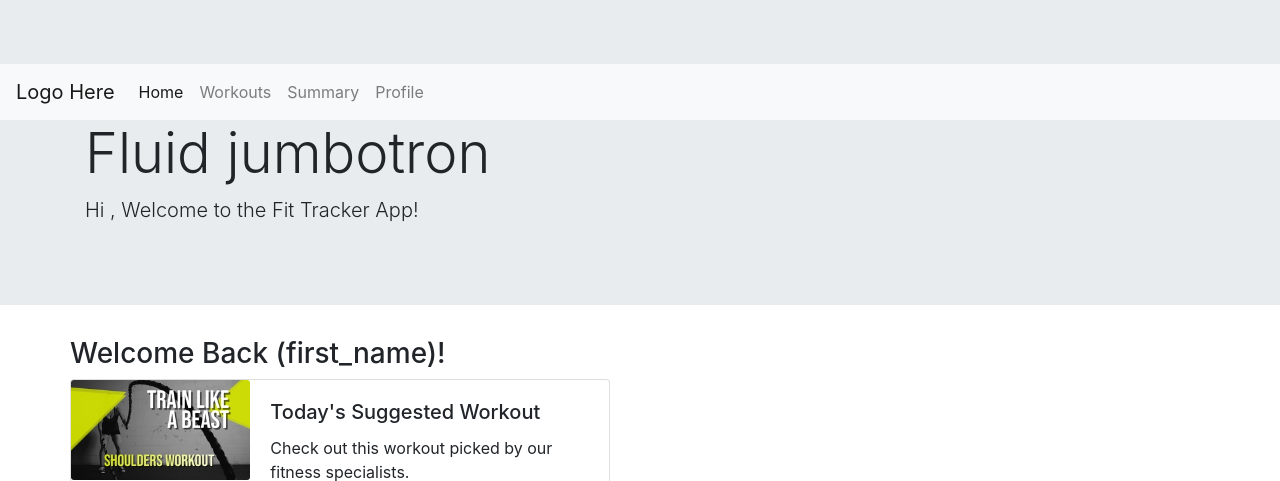
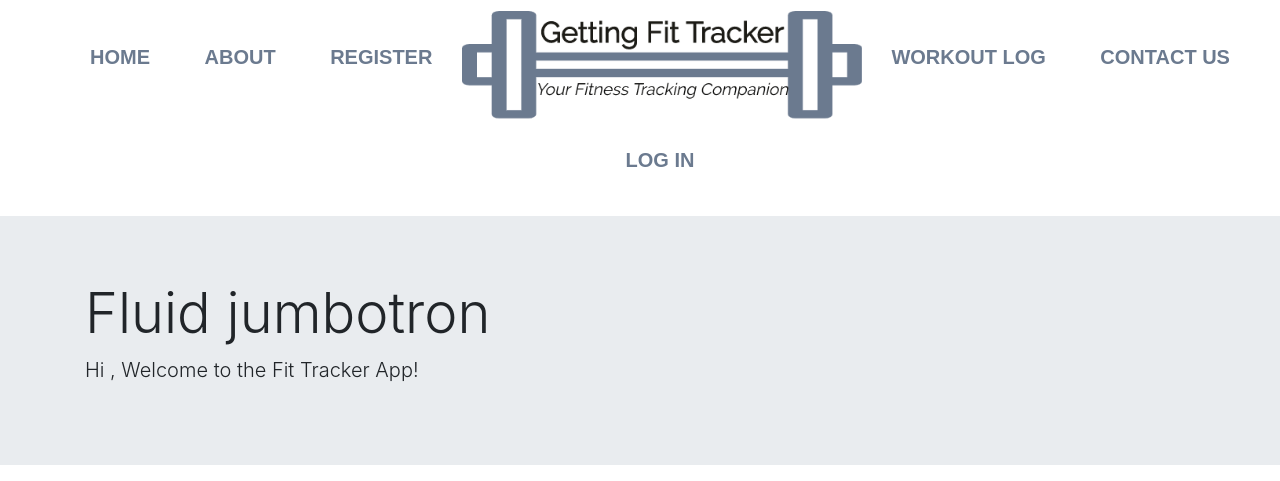
Before and after one commit to Lee-ArnoldIII/getting_fit_tracker, a Flask app: page /dashboard in a window 1280 px wide. Shown: the top 481 px of the page. Run offline with Flask 2, Linux system fonts and the light colour scheme; the visitor is signed in with stand-in values (Sample User, id 1); some libraries are stand-ins or nearby versions.

Commit message:
added logo, updated nav for all pages, changed styling for main page.

```diff
--- a/static/style.css
+++ b/static/style.css
@@ -3,21 +3,55 @@
     width: 150px;
     color: #6b7a8f;
 }
+
+#home {
+    height: 100vh;
+    background-image: url(../static/img/landing_page_1.jpg);
+    background-size: cover;
+    background-attachment: fixed;
+}
+
+.header {
+    width: 100%;
+    background-color: rgb(0,0,0,.0);
+}
+
+.header ul {
+    text-align: center;
+}
+
+.header ul li {
+    list-style: none;
+    display: inline-block;
+}
+
+.header ul li a {
+    display: block;
+    text-decoration: none;
+    text-transform: uppercase;
+    color: #6b7a8f;
+    font-size: 20px;
+    font-family: sans-serif;
+    font-weight: 600;
+    padding: 25px;
+
+}
+
 .box {
     width: 100%;
     height: 600px;
     padding: 40px 60px;
-    color: #dcc7aa;
+    color: white;
     font-family: sans-serif;
     text-align: center;
 }
 
-.section-1 {
+/* .section-1 {
     height: 100vh;
-    background-image: url("../static/img/landing_page_1.jpg");
+    background-image: url('../static/img/landing_page_1.jpg');
     background-attachment: fixed;
     background-size: cover;
-}
+} */
 
 .section-2 {
     background: #6b7a8f;
@@ -25,13 +59,13 @@
 
 
 .section-3 {
-    background-image: url("../static/img/landing_page_2.jpg");
+    background-image: url(../static/img/landing_page_2.jpg);
     background-attachment: fixed;
     background-size: cover;
 }
 
 .section-4 {
-    background: #f7882f;
+    background: #dcc7aa;
 }
 
 .box p {
--- a/templates/dashboard.html
+++ b/templates/dashboard.html
@@ -4,32 +4,22 @@
     <meta charset="UTF-8">
     <meta name="viewport" content="width=device-width, initial-scale=1.0">
     <link rel="stylesheet" href="https://stackpath.bootstrapcdn.com/bootstrap/4.5.0/css/bootstrap.min.css" integrity="sha384-9aIt2nRpC12Uk9gS9baDl411NQApFmC26EwAOH8WgZl5MYYxFfc+NcPb1dKGj7Sk" crossorigin="anonymous">
+    <link rel="stylesheet" href="../static/style.css">
     <title>Dashboard</title>
 </head>
 <body>
+  <div class="header">
+    <ul>
+        <li><a href='/'>Home</a></li>
+        <li><a href='#'>About</a></li>
+        <li><a href='/registration'>Register</a></li>
+        <img src='../static/img/LogoMakr_5BU9Sh.png'>
+        <li><a href='workout_log'>Workout Log</a></li>
+        <li><a href='#'>Contact Us</a></li>
+        <li><a href='/login'>Log In</a></li>
+    </ul>
+</div>
     <div class="jumbotron jumbotron-fluid">
-      <nav class="navbar navbar-expand-lg navbar-light bg-light">
-        <a class="navbar-brand" href="#">Logo Here</a>
-        <button class="navbar-toggler" type="button" data-toggle="collapse" data-target="#navbarNav" aria-controls="navbarNav" aria-expanded="false" aria-label="Toggle navigation">
-          <span class="navbar-toggler-icon"></span>
-        </button>
-        <div class="collapse navbar-collapse" id="navbarNav">
-          <ul class="navbar-nav">
-            <li class="nav-item active">
-              <a class="nav-link" href="#">Home <span class="sr-only">(current)</span></a>
-            </li>
-            <li class="nav-item">
-              <a class="nav-link" href=''>Workouts</a>
-            </li>
-            <li class="nav-item">
-              <a class="nav-link" href="#">Summary</a>
-            </li>
-            <li class="nav-item">
-              <a class="nav-link" href="#">Profile</a>
-            </li>
-          </ul>
-        </div>
-      </nav>
         <div class="container">
           <h1 class="display-4">Fluid jumbotron</h1>
           <p class="lead">Hi , Welcome to the Fit Tracker App!</p>
```
Also changed, not shown: templates/index.html (+18 -3 lines), templates/login.html (+11 -0 lines), templates/registration.html (+12 -1 lines), templates/workout_log.html (+12 -0 lines), static/img/Get-Your-Home-Fit-With-These-92-Home-Gym-Design-Ideas-homesthetics-31.jpg (added), static/img/LogoMakr_5BU9Sh.png (added), static/img/gft_logo.png (added), static/img/gym1.jpg (added), static/img/home-workout-furniture_759.jpg (added).
